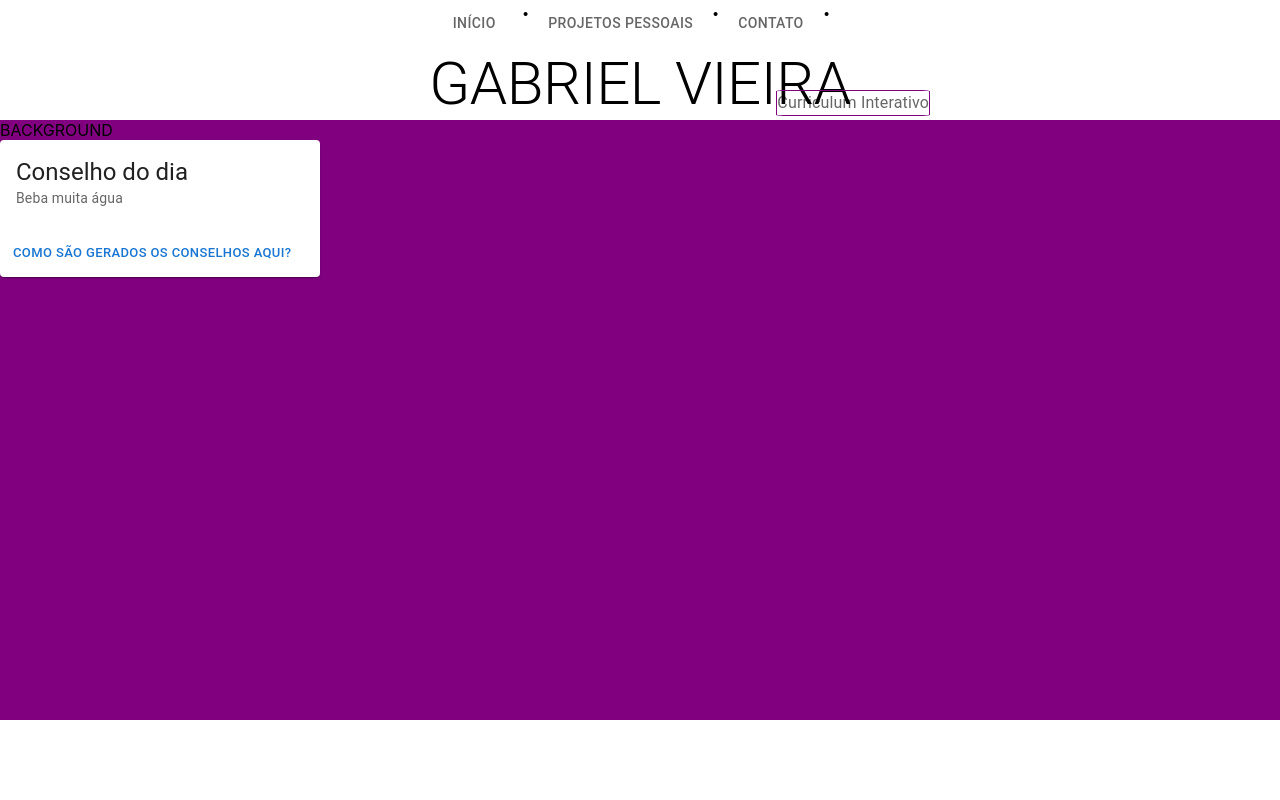
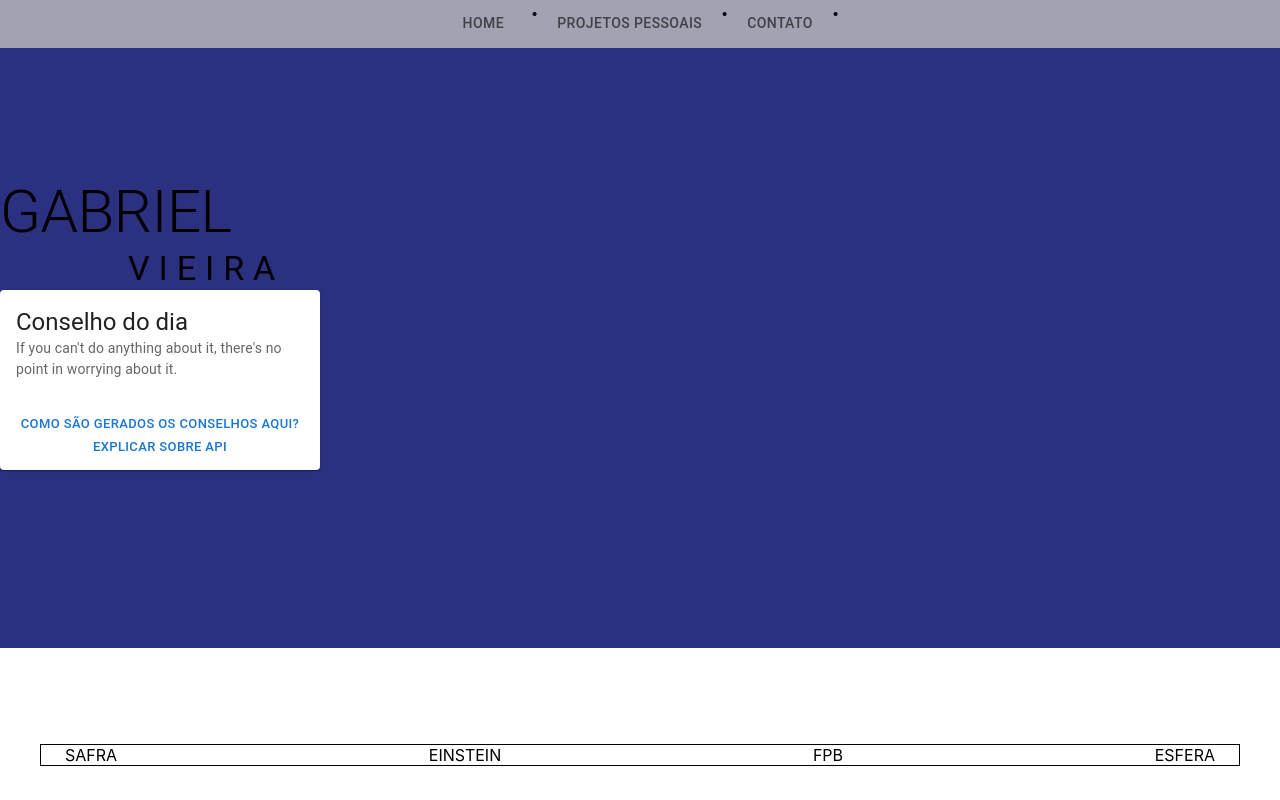
Before and after one commit to gvs006/Portfolio.Gabriel.React, a React (Create React App) app in the folder portfolio/: page /home in a window 1280 px wide. Shown: the top 800 px of the page. Built offline with nearby package versions, Linux system fonts and the light colour scheme.

Commit message:
create my projects route

```diff
--- a/portfolio/src/components/global/Header.tsx
+++ b/portfolio/src/components/global/Header.tsx
@@ -2,7 +2,6 @@ import Box from "@mui/material/Box";
 import Grid from "@mui/material/Grid";
 import Tab from "@mui/material/Tab";
 import Tabs from "@mui/material/Tabs";
-import Typography from "@mui/material/Typography";
 
 export default function Header() {
   //   const [isTabSelected, setIsTabSelected] = useState<boolean>(true);
@@ -25,6 +24,7 @@ export default function Header() {
           display="flex"
           justifyContent="center"
           alignItems="center"
+          sx={{backgroundColor:"#A1A2B2"}}
         >
       <Box>
 
@@ -33,27 +33,16 @@ export default function Header() {
             onChange={handleChange}
             aria-label="disabled tabs example"
           >
-            <Tab label="INÍCIO" />
+            <Tab label="HOME" href={`/`}/>
             {menuPoint}
-            <Tab label="PROJETOS PESSOAIS" />
+            <Tab label="PROJETOS PESSOAIS" href={`/my-projects`} />
             {menuPoint}
-            <Tab label="CONTATO" href={`/contato`} />
+            <Tab label="CONTATO" href={`/contact`} />
             {menuPoint}
           </Tabs>
 
-          <Box display="block" justifyContent="center" sx={{ top:90, right: 350, border: "1px solid purple", borderRadius: "5%", position:"fixed" }}>
-        <Typography
 
-          color="text.secondary"
-        >
-          Curriculum Interativo
-        </Typography>
-      </Box>
 
-        <Typography variant="h2" component="h2">
-        GABRIEL VIEIRA
-
-      </Typography>
       </Box>
       </Grid>
 
--- a/portfolio/src/pages/home/Home.tsx
+++ b/portfolio/src/pages/home/Home.tsx
@@ -9,8 +9,6 @@ import CardActions from "@mui/material/CardActions";
 import Button from "@mui/material/Button";
 import Divider from "@mui/material/Divider";
 import Chip from "@mui/material/Chip";
-import Tabs from "@mui/material/Tabs";
-import Tab from "@mui/material/Tab";
 import CustomSlideEmpresas from "../../components/CustomSlideEmpresas";
 
 // TODO
@@ -22,10 +20,12 @@ export default function Home() {
 
 
   // TODO  Integrar com API https://api.adviceslip.com/advice
-const conselhoDoDia ="Beba muita água"
+const conselhoDoDia ="If you can't do anything about it, there's no point in worrying about it."
   const fraseMotivacionalRandomCard = (
     <React.Fragment>
+
       <CardContent>
+
         <Typography variant="h5" component="div">
           Conselho do dia
         </Typography>
@@ -36,22 +36,28 @@ const conselhoDoDia ="Beba muita água"
 
       </CardContent>
       <CardActions>
-        <Button size="small">Como são gerados os conselhos aqui?</Button>
+        <Button size="small">Como são gerados os conselhos aqui? Explicar sobre api</Button>
       </CardActions>
     </React.Fragment>
   );
 
-  const content = "If you can't do anything about it, there's no point in worrying about it."
+  const content = "Teste divider"
   return (
     <>
 
 
 
-
-
       <Grid xs={12} display="flex" justifyContent="space-between" alignItems="center">
 
-        <Box sx={{ width: '100%', height:'600px', backgroundColor:'purple'}}>BACKGROUND
+        <Box sx={{ width: '100%', height:'600px', backgroundColor:'#2B3080'}}>
+        <Typography variant="h2" component="h2" sx={{mt: "10%"}}>
+        GABRIEL
+
+      </Typography>
+      <Typography variant="h4" component="h2" sx={{ml: "10%"}}>
+         V I E I R A
+
+      </Typography>
           <Card style={{ width: "20rem" }}>{fraseMotivacionalRandomCard}</Card>
         </Box>
 
--- /dev/null
+++ b/portfolio/src/pages/projetos-pessoais/ProjetosPessoais.tsx
@@ -0,0 +1,8 @@
+
+export default function ProjetosPessoais() {
+
+
+    return (
+        <>PAGINA DE PROJETOS PESSOAIS FILTER DE LINGUAGENS/DATAS/</>
+    )
+}
--- a/portfolio/src/routes/index.tsx
+++ b/portfolio/src/routes/index.tsx
@@ -1,6 +1,7 @@
 import { Routes, Route, Navigate } from 'react-router-dom';
 import Home from '../pages/home/Home';
 import Contato from '../pages/contato/Contato';
+import ProjetosPessoais from '../pages/projetos-pessoais/ProjetosPessoais';
 
 
 export const AppRoutes = () => {
@@ -16,7 +17,8 @@ export const AppRoutes = () => {
   return (
     <Routes>
       <Route path="/home" element={<Home></Home>} />
-      <Route path="/contato" element={<Contato></Contato>} />
+      <Route path="/contact" element={<Contato></Contato>} />
+      <Route path="/my-projects" element={<ProjetosPessoais></ProjetosPessoais>} />
       {/* <Route path="/login" element={<Login></Login>} />
       <Route path="/register" element={<Register></Register>} /> */}
       {/* TODO <Route path="/erro" element={<ErrorPage></ErrorPage>} /> */}
```
